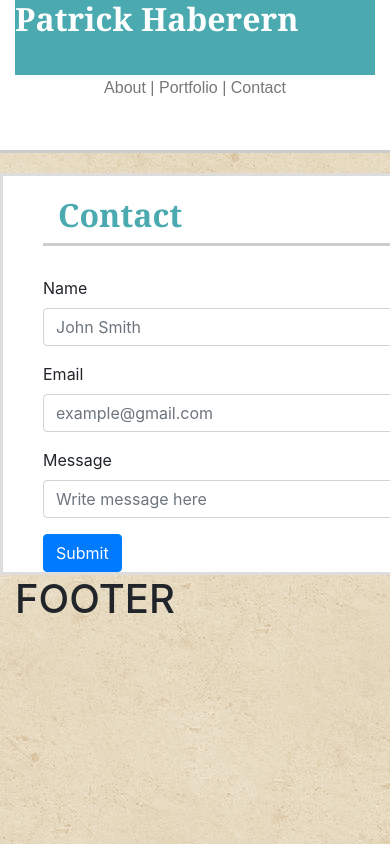
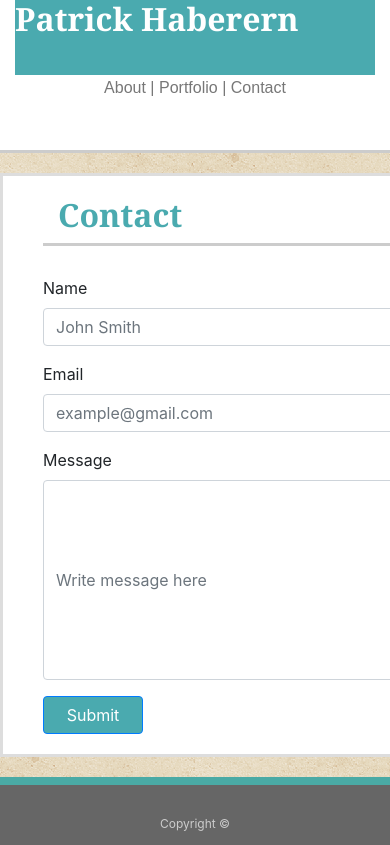
Before and after one commit to Habernet/Bootstrap-Portfolio, a plain HTML site: page contact.html in a window 390 px wide. Shown: the top 845 px of the page. Drawn offline with nearby package versions, Linux system fonts and the light colour scheme.

Commit message:
Responsiveness improved. Contact page improvements on forms and submit button. Footer improved all around.

```diff
--- a/contact.html
+++ b/contact.html
@@ -50,20 +50,17 @@
                 </div>
                 <div class="form-group">
                     <label for="inputAddress">Message</label>
-                    <input type="text" class="form-control" id="inputAddress" placeholder="Write message here">
+                    <input type="text" class="form-control message-box" id="inputAddress" placeholder="Write message here">
                 </div>
-                <button type="button" class="btn btn-primary">Submit</button>
+                <button type="button" class="btn btn-primary submit">Submit</button>
             </form>
         </div>
     </div>
-    <footer class="footer">
+    <footer>
         <div class="container">
-            <h1> FOOTER </h1>
+            Copyright &copy;
         </div>
     </footer>
-
-
-
 </body>
 
 </html>
--- a/style.css
+++ b/style.css
@@ -23,6 +23,24 @@ a {
     height: 75px;
     background-color: white;
     text-align: center;
+}
+
+footer {
+    padding: 30px 0;
+    clear: both;
+    font-size: 12px;
+    color: #ffffff;
+    color: #cccccc;
+    text-align: center;
+    background: #666666;
+    border-top: 8px solid #4aaaa5;
+    height: 50px;
+}
+
+.submit {
+    background-color: #4aaaaf;
+    width: 100px;
+    margin-bottom: 20px;
 }
 
 .item-box {
@@ -58,6 +76,7 @@ a {
     border: 3px solid #dddddd;
     width: 960px;
     margin-top: 20px;
+    margin-bottom: 20px;
 }
 
 .main-header {
@@ -71,3 +90,7 @@ a {
 .main-content {
     margin: 30px 0px 0px 10px;
 }
+
+.message-box {
+    height: 200px;
+}
```
Also changed, not shown: index.html (+2 -3 lines), portfolio.html (+2 -5 lines).
